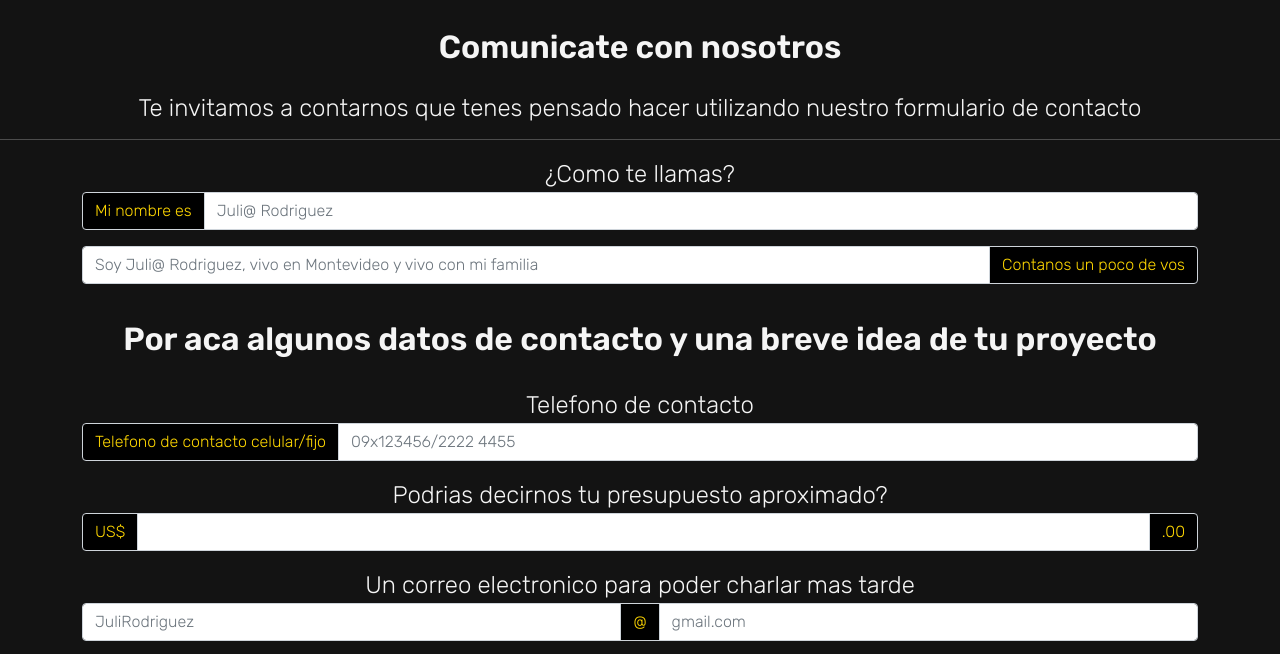
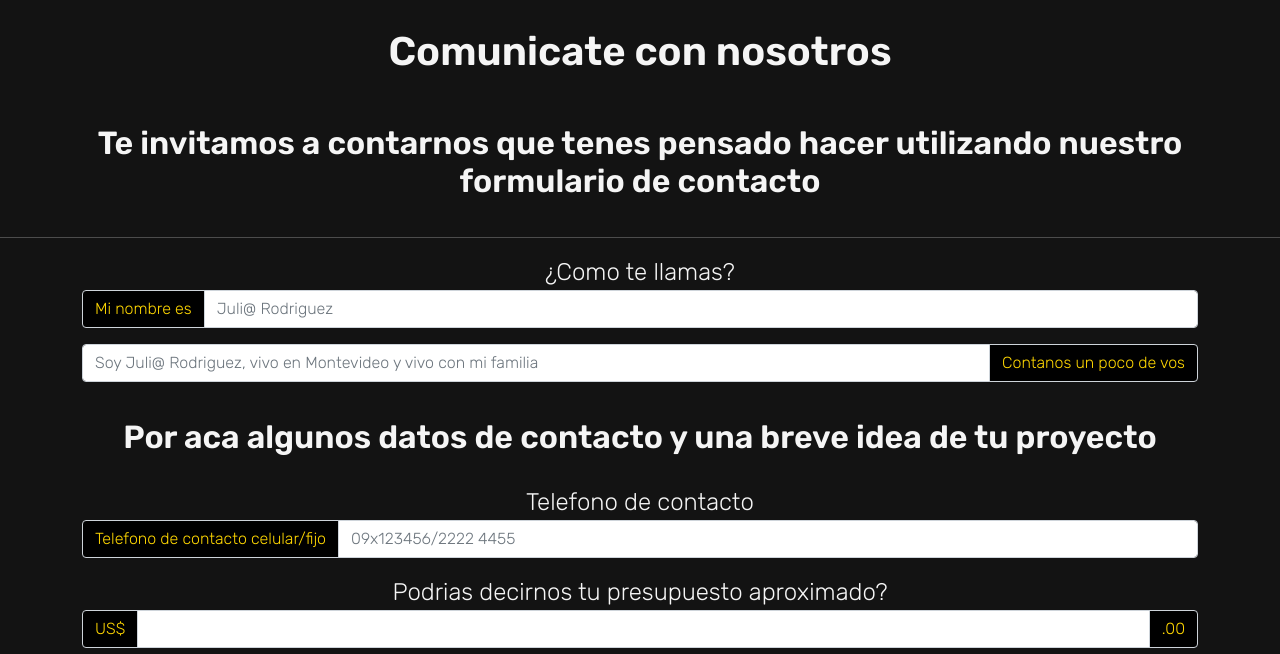
Before and after one commit to gonz410s/Construxion_46960, a website: page pages/Contacto.html in a window 1280 px wide. Shown: the part 76-730 px from the top of the page. Drawn offline with Linux system fonts and the light colour scheme.

Commit message:
hago merge de lo que creo es el sitio final sin la pagina 404

```diff
--- a/pages/Contacto.html
+++ b/pages/Contacto.html
@@ -44,8 +44,8 @@
     </header>
     <main>
         <section class="text-center">
-            <h2 class="mt-2">Comunicate con nosotros</h2>
-            <h4>Te invitamos a contarnos que tenes pensado hacer utilizando nuestro formulario de contacto</h4>
+            <h1 class="mt-2">Comunicate con nosotros</h1>
+            <h2>Te invitamos a contarnos que tenes pensado hacer utilizando nuestro formulario de contacto</h2>
             <hr>
                 <label class="textoProyecto" for="Nombre">¿Como te llamas?</label>
                 <div class="container">
```
